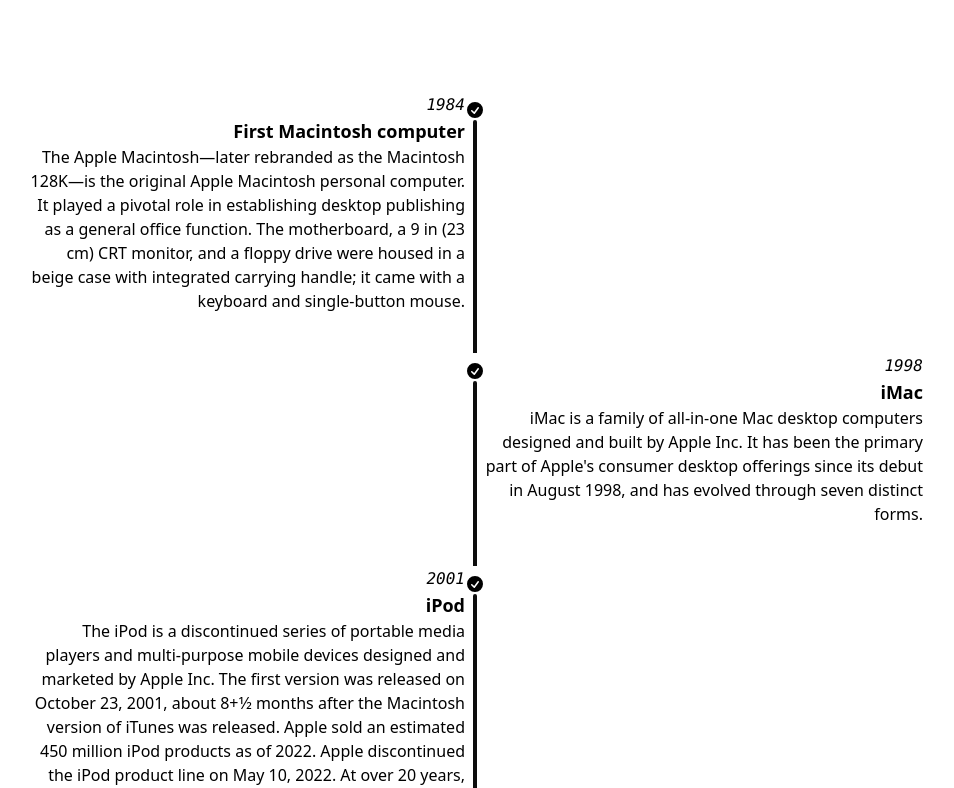
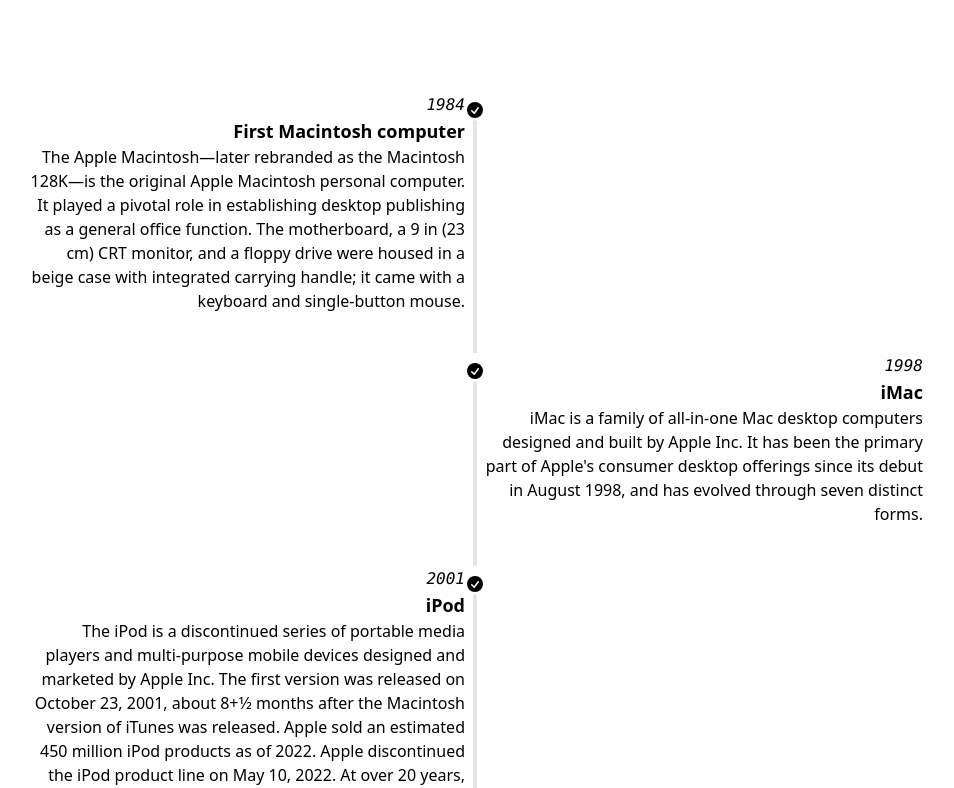
Before and after one commit to globe-and-citizen/gc-web, a Vue app: page / in a window 1280 px wide. Shown: the part 1852-2640 px from the top of the page, without its empty margins (165-1119 px from the left). Built offline with nearby package versions, Linux system fonts and the light colour scheme; the HTML template or start-up script is replaced by a standard one.

Commit message:
feat: handle active state

```diff
--- a/src/components/TimelineItem.vue
+++ b/src/components/TimelineItem.vue
@@ -8,10 +8,12 @@
 interface Props {
   item: Item
   position: string
+  active: boolean
 }
 
 withDefaults(defineProps<Props>(), {
-  position: 'start'
+  position: 'start',
+  active: false
 })
 </script>
 <template>
@@ -35,6 +37,6 @@
       <div class="text-lg font-black">{{ item.title }}</div>
       {{ item.description }}
     </div>
-    <hr class="bg-primary" />
+    <hr :class="active ? 'bg-primary' : ''" />
   </li>
 </template>
```
